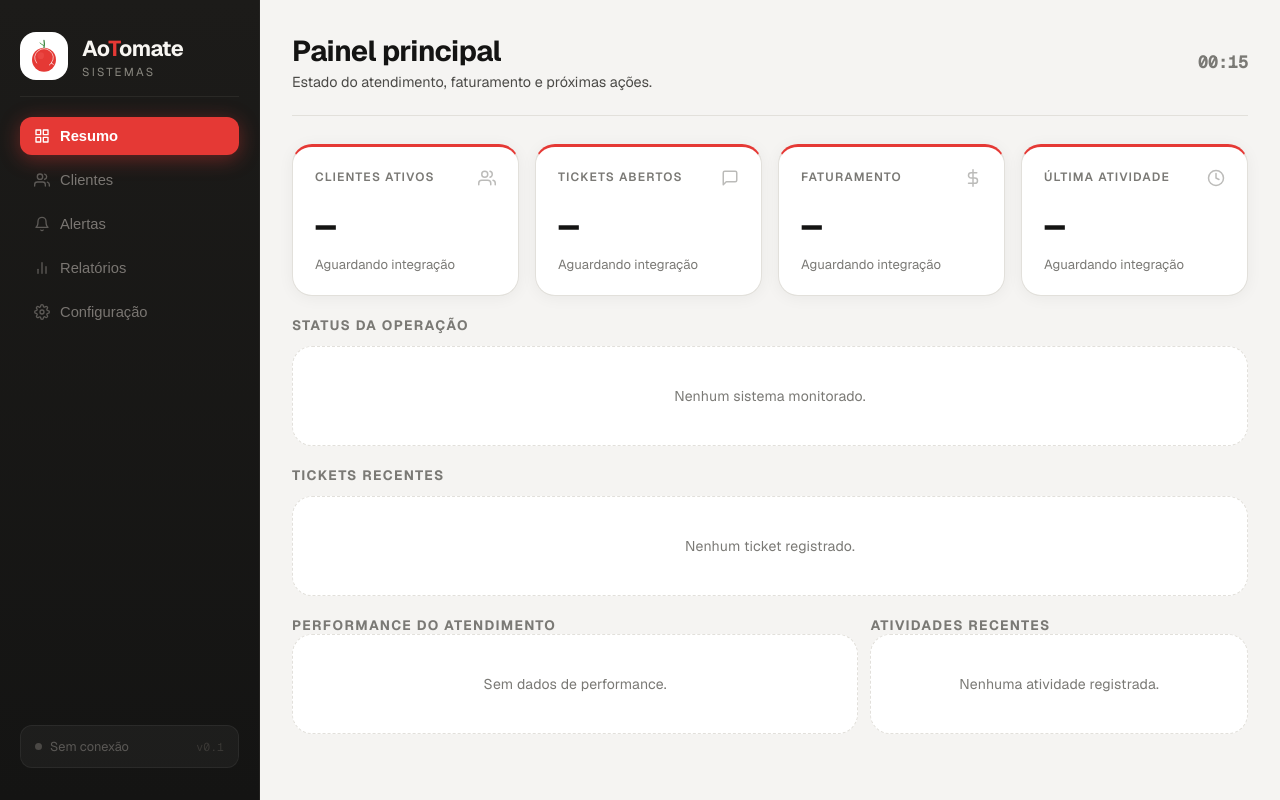
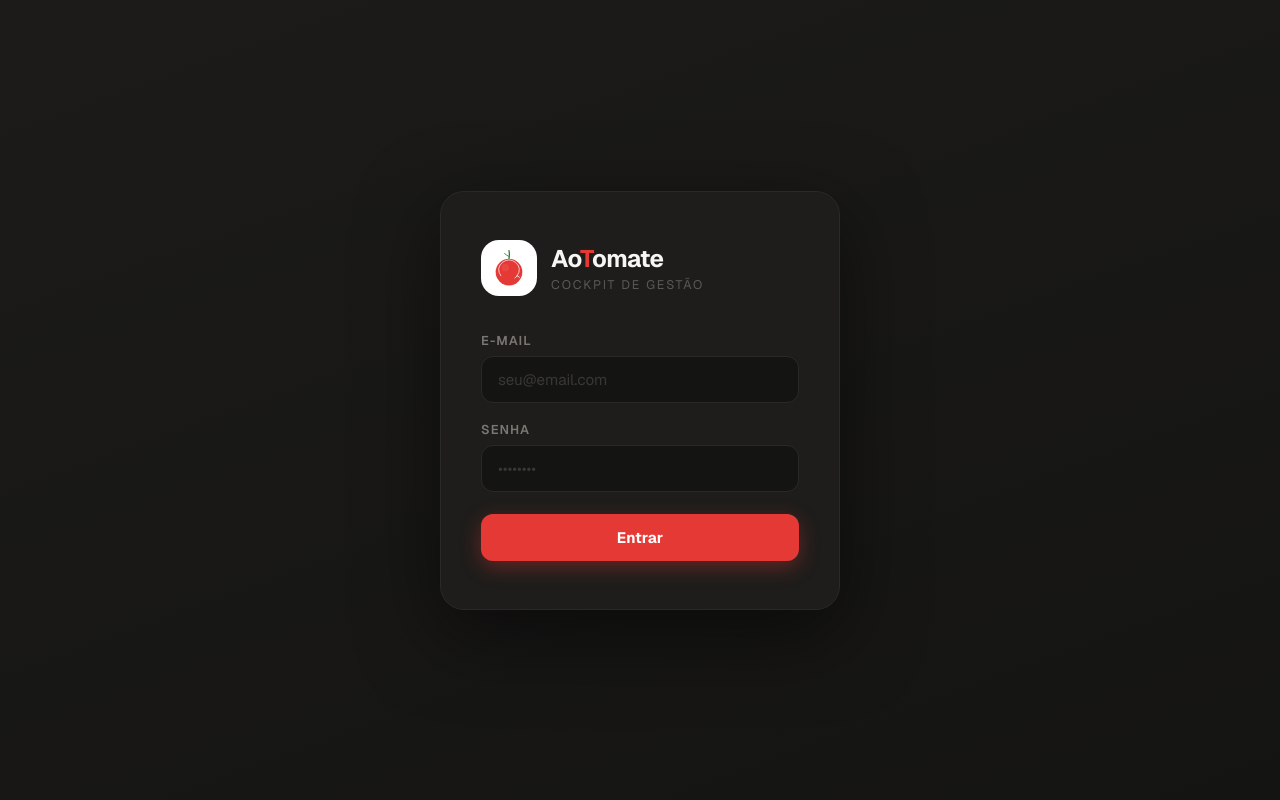
Before and after one commit to Victorfiallho/aotomate-cockpit, a React (Vite) app in the folder frontend/: page / in a window 1280 px wide. Built offline with nearby package versions, Linux system fonts and the light colour scheme.

Commit message:
feat: login page com branding AoTomate

```diff
--- a/frontend/src/App.tsx
+++ b/frontend/src/App.tsx
@@ -1,6 +1,7 @@
 import { useState } from 'react';
 import Sidebar from './components/Sidebar';
 import Topbar from './components/Topbar';
+import LoginPage from './pages/LoginPage';
 import DashboardPage from './pages/DashboardPage';
 import ClientsPage from './pages/ClientsPage';
 import AlertsPage from './pages/AlertsPage';
@@ -36,7 +37,10 @@ const pageConfig: Record<string, { title: string; subtitle: string; action?: str
 };
 
 function App() {
+  const [loggedIn, setLoggedIn] = useState(false);
   const [activePage, setActivePage] = useState('dashboard');
+
+  if (!loggedIn) return <LoginPage onLogin={() => setLoggedIn(true)} />;
   const config = pageConfig[activePage] ?? pageConfig.dashboard;
 
   const renderPage = () => {
--- /dev/null
+++ b/frontend/src/pages/LoginPage.tsx
@@ -0,0 +1,85 @@
+import { useState } from 'react';
+
+type Props = {
+  onLogin: () => void;
+};
+
+export default function LoginPage({ onLogin }: Props) {
+  const [email, setEmail] = useState('');
+  const [password, setPassword] = useState('');
+  const [error, setError] = useState('');
+  const [loading, setLoading] = useState(false);
+
+  const handleSubmit = async (e: React.FormEvent) => {
+    e.preventDefault();
+    setError('');
+
+    if (!email || !password) {
+      setError('Preencha e-mail e senha.');
+      return;
+    }
+
+    setLoading(true);
+    // TODO: substituir por supabase.auth.signInWithPassword({ email, password })
+    await new Promise((r) => setTimeout(r, 800));
+    setLoading(false);
+    onLogin();
+  };
+
+  return (
+    <div className="login-shell">
+      <div className="login-card">
+        <div className="login-brand">
+          <div className="login-logo">
+            <svg width="40" height="40" viewBox="58 55 84 108" xmlns="http://www.w3.org/2000/svg">
+              <g transform="translate(100, 110)">
+                <circle cx="0" cy="10" r="36" fill="#E53935"/>
+                <circle cx="-10" cy="-2" r="10" fill="#EF5350" opacity="0.5"/>
+                <path d="M0 -26 Q2 -40 0 -48" fill="none" stroke="#2E7D32" strokeWidth="3.5" strokeLinecap="round"/>
+                <path d="M0 -32 Q-8 -36 -12 -40" fill="none" stroke="#388E3C" strokeWidth="2.5" strokeLinecap="round"/>
+                <path d="M-22 20 Q-36 0 -18 -16 Q0 -30 18 -16 Q36 0 22 20" fill="none" stroke="#fff" strokeWidth="2.2" strokeLinecap="round" opacity="0.85"/>
+                <path d="M22 20 L16 26 M22 20 L28 24" fill="none" stroke="#fff" strokeWidth="2.2" strokeLinecap="round"/>
+              </g>
+            </svg>
+          </div>
+          <div>
+            <div className="login-title">Ao<span>T</span>omate</div>
+            <div className="login-subtitle">Cockpit de gestão</div>
+          </div>
+        </div>
+
+        <form className="login-form" onSubmit={handleSubmit}>
+          <div className="login-field">
+            <label htmlFor="email">E-mail</label>
+            <input
+              id="email"
+              type="email"
+              autoComplete="email"
+              placeholder="seu@email.com"
+              value={email}
+              onChange={(e) => setEmail(e.target.value)}
+            />
+          </div>
+
+          <div className="login-field">
+            <label htmlFor="password">Senha</label>
+            <input
+              id="password"
+              type="password"
+              autoComplete="current-password"
+              placeholder="••••••••"
+              value={password}
+              onChange={(e) => setPassword(e.target.value)}
+            />
+          </div>
+
+          {error && <div className="login-error">{error}</div>}
+
+          <button type="submit" className="login-btn" disabled={loading}>
+            {loading ? 'Entrando...' : 'Entrar'}
+          </button>
+        </form>
+      </div>
+    </div>
+  );
+}
--- a/frontend/src/styles.css
+++ b/frontend/src/styles.css
@@ -829,6 +829,135 @@ button {
   letter-spacing: 0.01em;
 }
 
+/* ── Login ───────────────────────────────────────────── */
+
+.login-shell {
+  min-height: 100vh;
+  background: linear-gradient(160deg, #1c1b19 0%, #141413 100%);
+  display: grid;
+  place-items: center;
+  padding: 24px;
+}
+
+.login-card {
+  background: #1e1d1b;
+  border: 1px solid #2a2926;
+  border-radius: 24px;
+  padding: 48px 40px;
+  width: 100%;
+  max-width: 400px;
+  box-shadow: 0 24px 80px rgba(0, 0, 0, 0.5);
+}
+
+.login-brand {
+  display: flex;
+  align-items: center;
+  gap: 14px;
+  margin-bottom: 36px;
+}
+
+.login-logo {
+  width: 56px;
+  height: 56px;
+  border-radius: 18px;
+  background: #ffffff;
+  display: grid;
+  place-items: center;
+  flex-shrink: 0;
+}
+
+.login-title {
+  font-size: 1.5rem;
+  font-weight: 900;
+  color: #f8f6f2;
+  letter-spacing: -0.02em;
+}
+
+.login-title span {
+  color: var(--brand);
+}
+
+.login-subtitle {
+  font-size: 0.78rem;
+  color: #5a5855;
+  text-transform: uppercase;
+  letter-spacing: 0.15em;
+  margin-top: 2px;
+}
+
+.login-form {
+  display: flex;
+  flex-direction: column;
+  gap: 18px;
+}
+
+.login-field {
+  display: flex;
+  flex-direction: column;
+  gap: 7px;
+}
+
+.login-field label {
+  font-size: 0.8rem;
+  font-weight: 600;
+  color: #7a7672;
+  text-transform: uppercase;
+  letter-spacing: 0.08em;
+}
+
+.login-field input {
+  background: #141413;
+  border: 1px solid #2a2926;
+  border-radius: 12px;
+  padding: 13px 16px;
+  color: #f8f6f2;
+  font-size: 0.95rem;
+  font-family: inherit;
+  outline: none;
+  transition: border-color 0.15s ease;
+}
+
+.login-field input::placeholder {
+  color: #3a3835;
+}
+
+.login-field input:focus {
+  border-color: var(--brand);
+}
+
+.login-error {
+  font-size: 0.85rem;
+  color: var(--brand-light);
+  background: var(--brand-soft);
+  border-radius: 10px;
+  padding: 10px 14px;
+}
+
+.login-btn {
+  margin-top: 4px;
+  border: none;
+  background: var(--brand);
+  color: #ffffff;
+  padding: 14px;
+  border-radius: 12px;
+  font-size: 0.95rem;
+  font-weight: 700;
+  font-family: inherit;
+  cursor: pointer;
+  box-shadow: 0 6px 20px rgba(229, 57, 53, 0.35);
+  transition: opacity 0.15s ease, box-shadow 0.15s ease;
+}
+
+.login-btn:hover:not(:disabled) {
+  opacity: 0.92;
+  box-shadow: 0 8px 28px rgba(229, 57, 53, 0.45);
+}
+
+.login-btn:disabled {
+  opacity: 0.6;
+  cursor: not-allowed;
+}
+
 /* ── Responsive ──────────────────────────────────────── */
 
 @media (max-width: 960px) {
```
